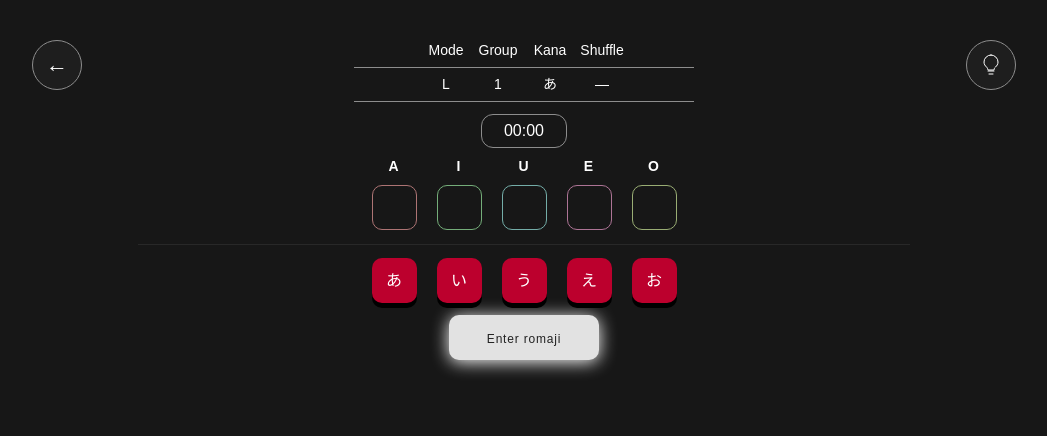
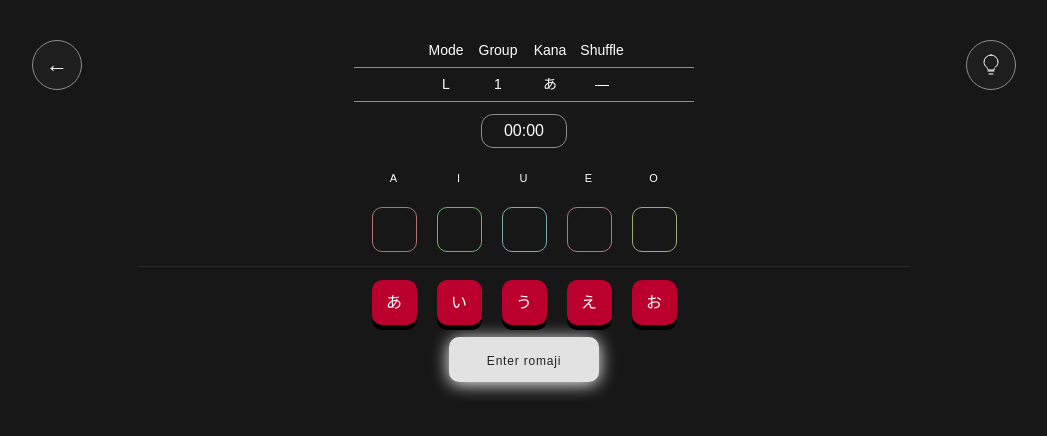
Before and after one commit to joejamsky/LanguageTrainer, a React (Create React App) app in the folder language-learner/: page /game in a window 1280 px wide. Shown: the top 436 px of the page, without its empty margins (116-1163 px from the left). Built offline with nearby package versions, Linux system fonts and the light colour scheme.

Commit message:
gameboard ready

```diff
--- a/language-learner/src/Components/TopGrid.jsx
+++ b/language-learner/src/Components/TopGrid.jsx
@@ -5,6 +5,19 @@ import { useGameState } from "../Contexts/GameStateContext.js";
 import { PROGRESSION_MODES } from "../Misc/levelUtils";
 import { ensureCustomSelections } from "../Misc/customGameMode";
 import { getRowNumberForTileId } from "../Data/kanaGroups";
+
+const CONSONANT_LABELS = {
+  1: "",
+  2: "K",
+  3: "S",
+  4: "T",
+  5: "N",
+  6: "H",
+  7: "M",
+  8: "Y",
+  9: "R",
+  10: "W",
+};
 
 const TopGrid = () => {
   const { characters, filters, options } = useGameState();
@@ -68,8 +81,44 @@ const TopGrid = () => {
     return isWithinRowRange(character.id);
   };
 
+  const rowLabels = useMemo(() => {
+    if (!characters?.topCharacters) {
+      return [];
+    }
+    const seen = new Set();
+    const labels = [];
+    characters.topCharacters.forEach((character) => {
+      if (!shouldRenderTile(character)) {
+        return;
+      }
+      const rowNumber = getRowNumberForTileId(character.id);
+      if (!rowNumber || seen.has(rowNumber)) {
+        return;
+      }
+      seen.add(rowNumber);
+      labels.push({
+        rowNumber,
+        label: CONSONANT_LABELS[rowNumber] || "",
+      });
+    });
+    return labels;
+  }, [characters?.topCharacters, shouldRenderTile]);
+
   return (
     <div className="top-grid-container">
+      <div className="top-grid-layout">
+        <div className="top-grid-rail" aria-hidden>
+          <div className="top-grid-rail-header" />
+          <div className="top-grid-rail-body">
+            {rowLabels.map(({ rowNumber, label }) => (
+              <span key={`left-rail-${rowNumber}`} className="top-grid-rail-label">
+                {label || "\u00A0"}
+              </span>
+            ))}
+          </div>
+        </div>
+
+        <div className="top-grid-center">
           <div className="board-grid top-grid-legend">
             {vowelHeaders.map((letter) => (
               <span key={letter} className="top-grid-legend-item">
@@ -77,8 +126,8 @@ const TopGrid = () => {
               </span>
             ))}
           </div>
-      <div className="board-grid">
 
+          <div className="board-grid board-grid--squares">
             {characters &&
               characters.topCharacters.map((character, index) => {
                 if (!shouldRenderTile(character)) {
@@ -86,7 +135,8 @@ const TopGrid = () => {
                 }
                 if (
                   (character.modifierGroup === "dakuten" && !filters.modifierGroup.dakuten) ||
-            (character.modifierGroup === "handakuten" && !filters.modifierGroup.handakuten)
+                  (character.modifierGroup === "handakuten" &&
+                    !filters.modifierGroup.handakuten)
                 ) {
                   return null;
                 }
@@ -97,9 +147,20 @@ const TopGrid = () => {
                     index={index}
                   />
                 );
-        })
-      }
+              })}
+          </div>
+        </div>
 
+        <div className="top-grid-rail" aria-hidden>
+          <div className="top-grid-rail-header" />
+          <div className="top-grid-rail-body">
+            {rowLabels.map(({ rowNumber, label }) => (
+              <span key={`right-rail-${rowNumber}`} className="top-grid-rail-label">
+                {label || "\u00A0"}
+              </span>
+            ))}
+          </div>
+        </div>
       </div>
     </div>
   );
--- a/language-learner/src/Styles/TopGrid.scss
+++ b/language-learner/src/Styles/TopGrid.scss
@@ -8,18 +8,75 @@
     width: 100%;
 }
 
+.top-grid-layout {
+    width: 100%;
+    max-width: vars.$top-grid-layout-max-width;
+    margin: 0 auto;
+    display: grid;
+    grid-template-columns: auto minmax(0, vars.$top-grid-center-max-width) auto;
+    grid-template-rows: auto 1fr;
+    column-gap: vars.$top-grid-layout-column-gap;
+    row-gap: vars.$board-grid-row-gap;
+    align-items: start;
+}
+
+.top-grid-center {
+    grid-column: 2;
+    grid-row: 1 / span 2;
+    display: flex;
+    flex-direction: column;
+    gap: vars.$board-grid-row-gap;
+    width: 100%;
+}
+
+.top-grid-rail {
+    grid-row: 1 / span 2;
+    display: grid;
+    grid-template-rows: auto 1fr;
+    justify-items: center;
+    row-gap: vars.$board-grid-row-gap;
+}
+
+.top-grid-rail-body {
+    display: grid;
+    grid-auto-rows: minmax(vars.$tile-size-min, vars.$tile-size-max);
+    row-gap: vars.$board-grid-row-gap;
+    justify-items: center;
+}
+
+.top-grid-rail-label {
+    min-width: vars.$tile-size-min;
+    max-width: vars.$tile-size-max;
+    width: 100%;
+    display: flex;
+    align-items: center;
+    justify-content: center;
+    // font-weight: 600;
+    text-transform: uppercase;
+    letter-spacing: 1px;
+    color: vars.$color-text-primary;
+    border-radius: 10px;
+    font-size: 11px;
+}
+
+.top-grid-rail-header{
+    width: 100%;
+    min-height: vars.$tile-size-max;
+}
+
 .top-grid-legend {
     justify-items: center;
     align-items: center;
     text-transform: uppercase;
-    font-size: 14px;
+    font-size: 11px;
     letter-spacing: 1px;
     color: vars.$color-text-primary;
+    grid-auto-rows: minmax(vars.$tile-size-min, vars.$tile-size-max);
 }
 
 .top-grid-legend-item {
     text-align: center;
-    font-weight: 600;
+    // font-weight: 600;
     min-width: vars.$tile-size-min;
     max-width: vars.$tile-size-max;
     width: 100%;
@@ -156,3 +213,20 @@
 .phonetic-katakana {
     // background-color: vars.$color-neutral-sand; /* Example: Light orange for Katakana */
 }
+
+@media only screen and (max-width: vars.$breakpoint-tablet) {
+    .top-grid-layout {
+        max-width: vars.$top-grid-layout-max-width-mobile;
+        grid-template-columns: auto minmax(0, vars.$top-grid-center-max-width-mobile) auto;
+        column-gap: vars.$top-grid-layout-column-gap-mobile;
+        margin: 0 auto;
+    }
+
+    .top-grid-rail {
+        display: grid;
+    }
+
+    .top-grid-center {
+        max-width: vars.$top-grid-center-max-width-mobile;
+    }
+}
--- a/language-learner/src/Styles/Variables.scss
+++ b/language-learner/src/Styles/Variables.scss
@@ -47,3 +47,9 @@ $board-grid-column-gap: clamp(
   20px
 );
 $board-grid-row-gap: 6px;
+$top-grid-center-max-width: 360px;
+$top-grid-layout-max-width: 480px;
+$top-grid-layout-column-gap: 6px;
+$top-grid-center-max-width-mobile: 280px;
+$top-grid-layout-max-width-mobile: 340px;
+$top-grid-layout-column-gap-mobile: 4px;
```
Lines whose indentation alone changed are shown as unchanged.
